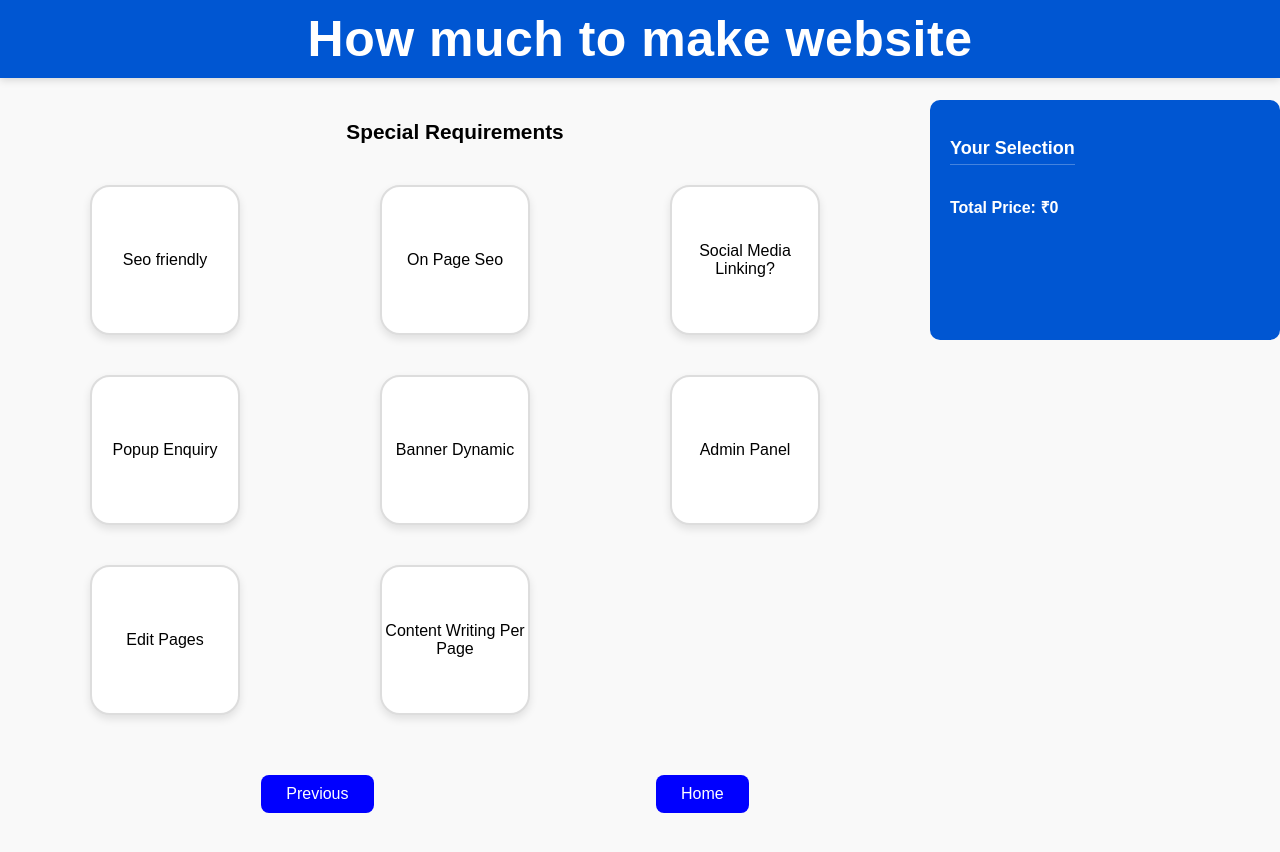
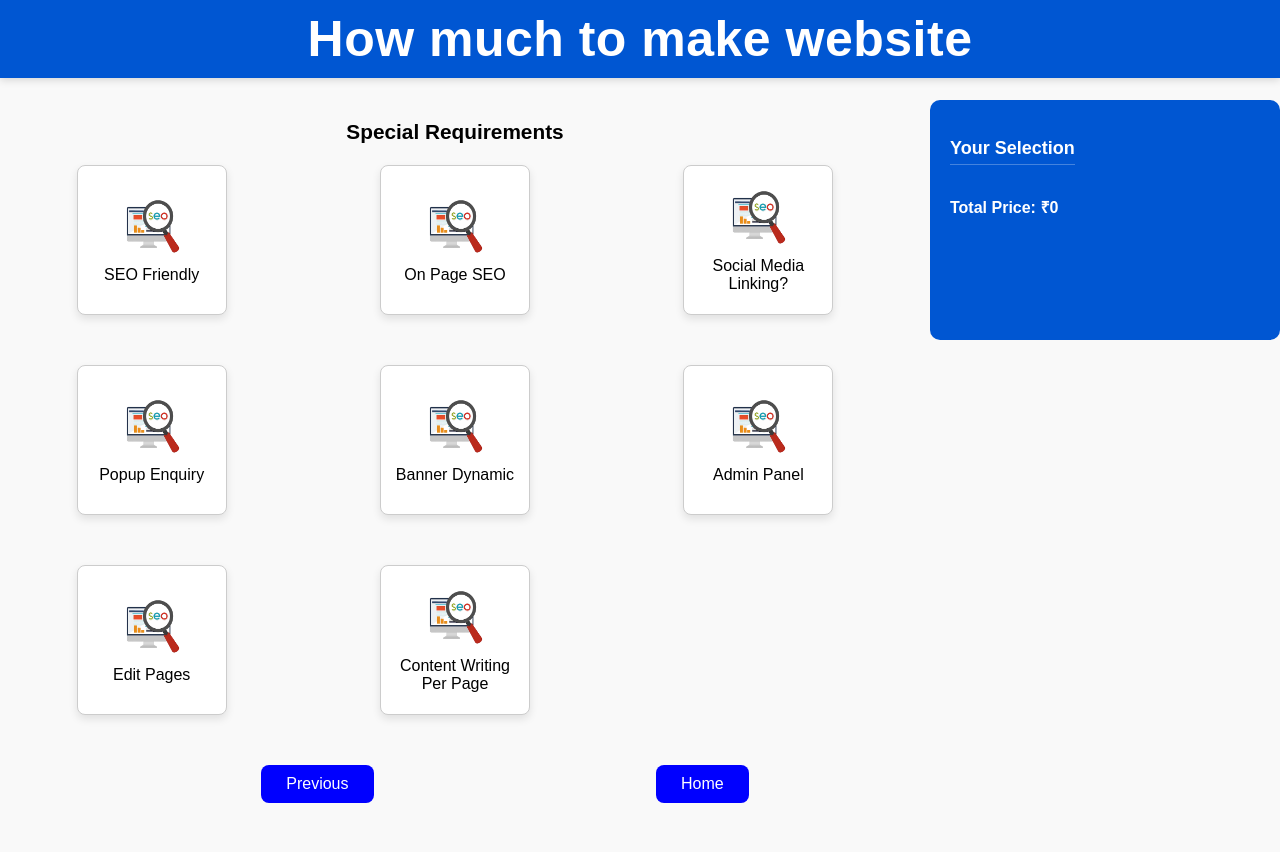
Before and after one commit to jada-chandana/website-calculator, a React (Vite) app: page /nextPages in a window 1280 px wide. Shown: the top 852 px of the page. Built offline with nearby package versions, Linux system fonts and the light colour scheme.

Commit message:
edit special requirements component
edit special requirements component

```diff
--- a/src/components/Sidebar.jsx
+++ b/src/components/Sidebar.jsx
@@ -1,5 +1,6 @@
 import React from "react";
 import "./Sidebar.css";
+import SpecialRequirements from "./SpecialRequirements";
 
 const Sidebar = ({ selectedItems }) => {
   // ✅ Calculate total for domains (array)
@@ -43,6 +44,7 @@ const Sidebar = ({ selectedItems }) => {
               </li>
             ))}
           </ul>
+          {SpecialRequirements.requirement && selectedRequirements.requirements.length}
         </div>
       )}
 
--- a/src/components/SpecialRequirements.jsx
+++ b/src/components/SpecialRequirements.jsx
@@ -1,23 +1,84 @@
 import React from "react";
 import { NavLink } from "react-router-dom";
-const requirements=[
-    {name:"Seo friendly" ,price:1200},
-    {name:"On Page Seo", price:1200},
-    {name:"Social Media Linking?", price:1200},
-    {name:"Popup Enquiry " ,price:1200},
-    {name:"Banner Dynamic",price:1200},
-    {name:"Admin Panel",price:1200},
-    {name:"Edit Pages",price:1200},
-    {name:"Content Writing Per Page",price:1200},
-]
-const SpecialRequirements = () => {
+import seo from "../assets/seo.png";
+
+const requirements = [
+  { name: "SEO Friendly", price: 1200, image: seo },
+  { name: "On Page SEO", price: 1200, image: seo },
+  { name: "Social Media Linking?", price: 1200, image: seo },
+  { name: "Popup Enquiry", price: 1200, image: seo },
+  { name: "Banner Dynamic", price: 1200, image: seo },
+  { name: "Admin Panel", price: 1200, image: seo },
+  { name: "Edit Pages", price: 1200, image: seo },
+  { name: "Content Writing Per Page", price: 1200, image: seo },
+];
+
+const SpecialRequirements = ({
+  selectedItems = {},
+  setSelectedItems = () => {},
+}) => {
+  const handleSelect = (item) => {
+    const currentSelections = selectedItems.requirements || [];
+    const alreadySelected = currentSelections.some(
+      (req) => req.name === item.name
+    );
+
+    let updatedSelections;
+    if (alreadySelected) {
+      // remove if already selected
+      updatedSelections = currentSelections.filter(
+        (req) => req.name !== item.name
+      );
+    } else {
+      // add new selection
+      updatedSelections = [...currentSelections, item];
+    }
+
+    setSelectedItems({ ...selectedItems, requirements: updatedSelections });
+  };
+
   return (
     <div>
-         <h3 className="head">How much to make website</h3>
-        <h3 className="sub"> Special Requirements</h3>
-      <ul className="item">
-        {requirements.map((requirement,index)=><li key={index}  className="type-card">{requirement.name}</li>)}
+      <h3 className="head">How much to make website</h3>
+      <h3 className="sub">Special Requirements</h3>
+
+      <ul className="item" style={{ listStyle: "none", padding: 0 }}>
+        {requirements.map((requirement, index) => {
+          const isSelected = (selectedItems.requirements || []).some(
+            (req) => req.name === requirement.name
+          );
+
+          return (
+            <li
+              key={index}
+              className="type-card"
+              onClick={() => handleSelect(requirement)}
+              style={{
+                display: "flex",
+                alignItems: "center",
+                gap: "10px",
+                border: isSelected ? "2px solid blue" : "1px solid #ccc",
+                backgroundColor: isSelected ? "#eef4ff" : "white",
+                borderRadius: "8px",
+                padding: "10px",
+                marginBottom: "10px",
+                cursor: "pointer",
+                transition: "all 0.3s ease",
+              }}
+            >
+              {requirement.image && (
+                <img
+                  src={requirement.image}
+                  alt={requirement.name}
+                  style={{ width: "60px", height: "60px" }}
+                />
+              )}
+              <span>{requirement.name}</span>
+            </li>
+          );
+        })}
       </ul>
+
       <div className="btn">
         <NavLink className="next" to="/pages">
           Previous
```
Also changed, not shown: src/assets/seo.png (added).
